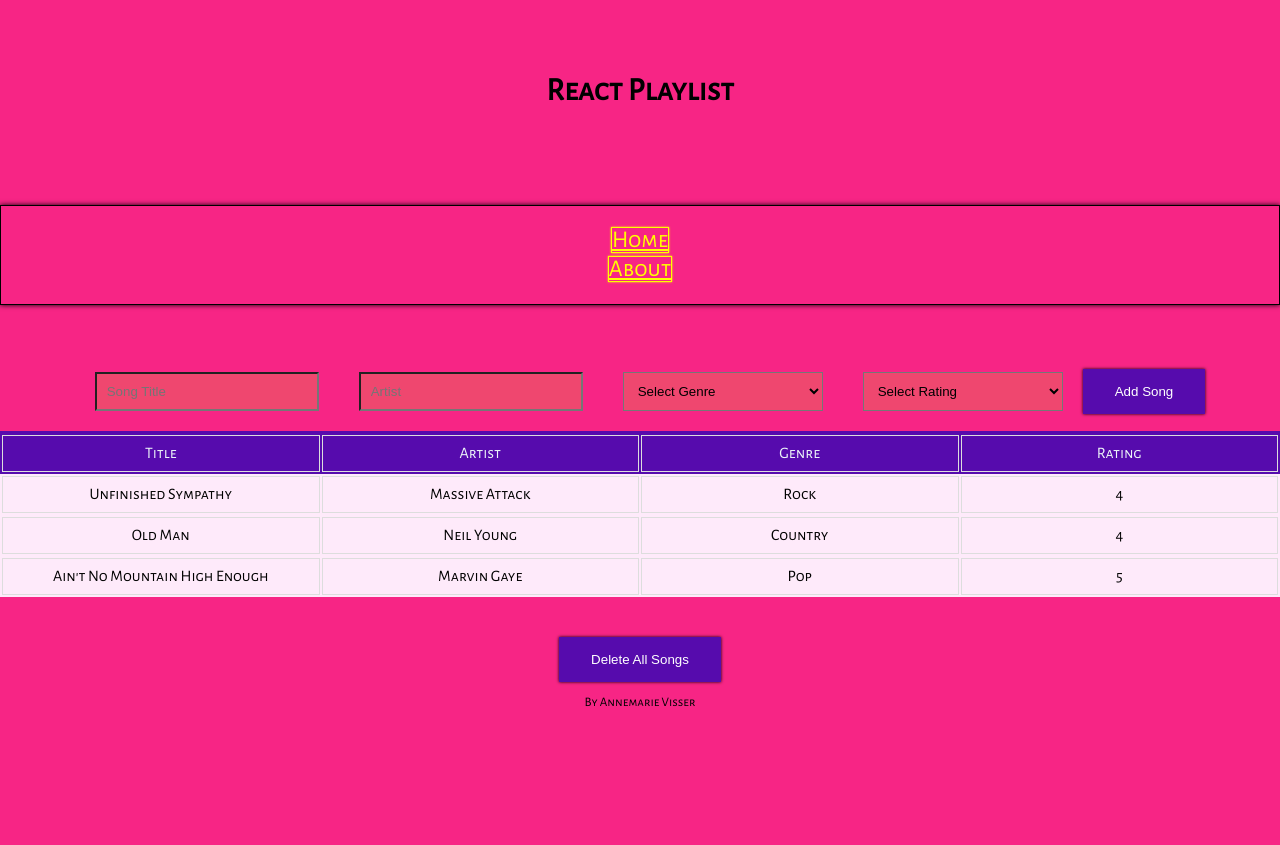
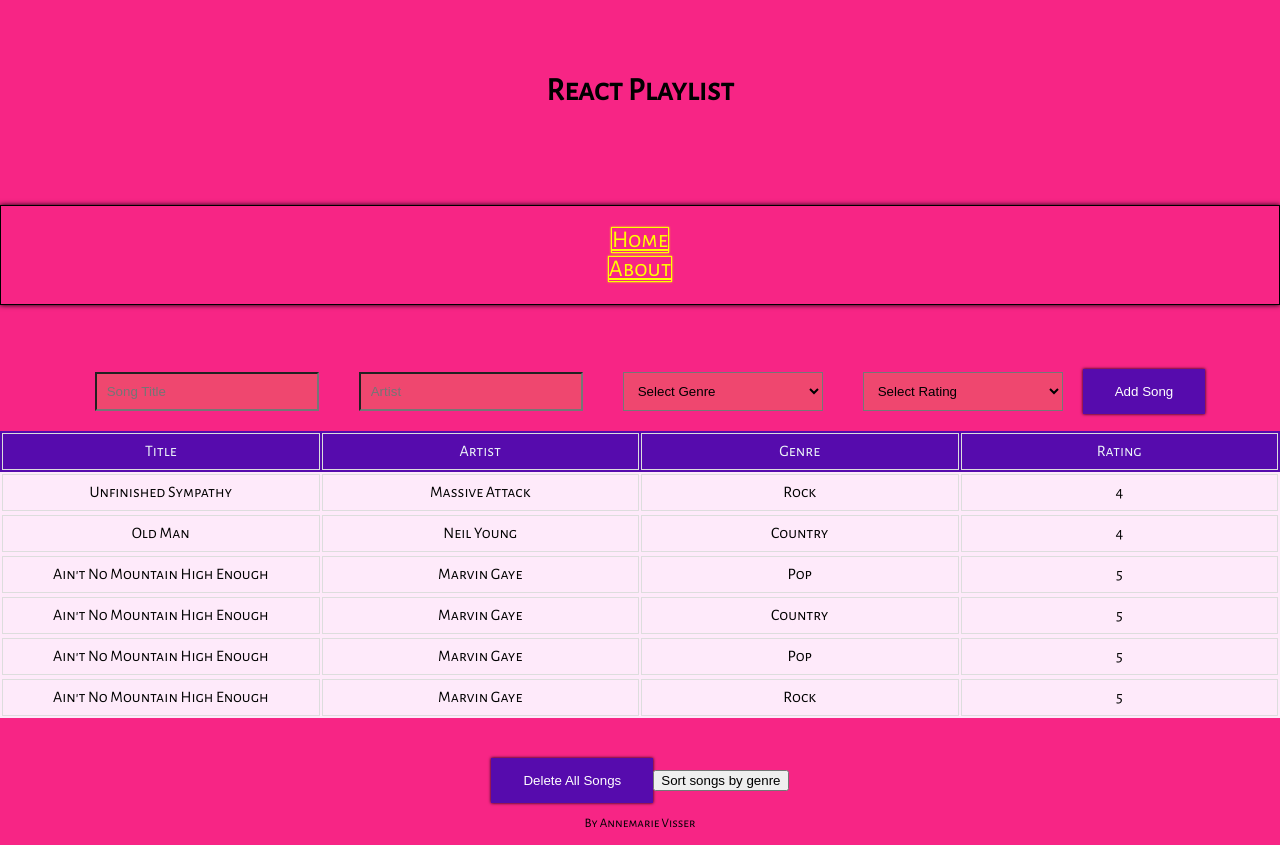
Before and after one commit to AnnemarieVisser/Eindopdracht_React, a React (Create React App) app in the folder playlist/: page / in a window 1280 px wide. Before the commit the page ends 800 px from the top, so only its background shows below. Built offline with nearby package versions, Linux system fonts and the light colour scheme.

Commit message:
added sorting by genre funtion

```diff
--- a/playlist/src/SongOverview.js
+++ b/playlist/src/SongOverview.js
@@ -14,6 +14,7 @@ class SongOverview extends React.Component {
         }
         this.addSong = this.addSong.bind(this);
         this.deleteAllSongs = this.deleteAllSongs.bind(this);
+        this.sortSongsByGenre = this.sortSongsByGenre.bind(this);
     }
 
     addSong = (song) => {
@@ -27,6 +28,17 @@ class SongOverview extends React.Component {
         this.setState({ songs: [] });
     }
 
+    sortSongsByGenre() {
+        console.log('sortsongs');
+        this.setState(prevState => {
+            const sortedSongs = prevState.songs.sort((a, b) => (a.genre > b.genre) ? 1 : -1)
+                .map(song =>
+                    <SongList key={song.id} artist={song.artist} title={song.title} genre={song.genre} rating={song.rating} deleteSong={this.deleteSong}
+                    />);
+            return { sortedSongs };
+        })
+    }
+
     render() {
         const allSongs = this.state.songs.map(item => <SongList key={item.id} artist={item.artist} title={item.title} genre={item.genre} rating={item.rating} deleteSong={this.deleteSong} />)
         return (
@@ -35,6 +47,7 @@ class SongOverview extends React.Component {
                 <SongSorting />
                 {allSongs}
                 <button id='deletebutton' type="submit" onClick={this.deleteAllSongs}>Delete All Songs</button>
+                <button id='sortsongs' type="submit" onClick={this.sortSongsByGenre} > Sort songs by genre</button>
             </div>
         )
     }
--- a/playlist/src/SongSorting.js
+++ b/playlist/src/SongSorting.js
@@ -5,11 +5,12 @@ function SongSorting() {
         <div>
             <table id='songsorting'>
                 <tbody>
-                    <tr></tr>
-                    <td>Title</td>
-                    <td>Artist</td>
-                    <td>Genre</td>
-                    <td>Rating</td>
+                    <tr>
+                        <td>Title</td>
+                        <td>Artist</td>
+                        <td>Genre</td>
+                        <td>Rating</td>
+                    </tr>
                 </tbody>
             </table>
         </div>
--- a/playlist/src/listOfSongs.js
+++ b/playlist/src/listOfSongs.js
@@ -21,6 +21,27 @@ const listOfSongs = [
         rating: "5",
         id: 3
     },
+    {
+        title: "Ain't No Mountain High Enough",
+        artist: "Marvin Gaye",
+        genre: "Country",
+        rating: "5",
+        id: 4
+    },
+    {
+        title: "Ain't No Mountain High Enough",
+        artist: "Marvin Gaye",
+        genre: "Pop",
+        rating: "5",
+        id: 5
+    },
+    {
+        title: "Ain't No Mountain High Enough",
+        artist: "Marvin Gaye",
+        genre: "Rock",
+        rating: "5",
+        id: 6
+    },
 
 
 ]
```
Also changed, not shown: 1 other file (tests, documents, lock files or other folders).
